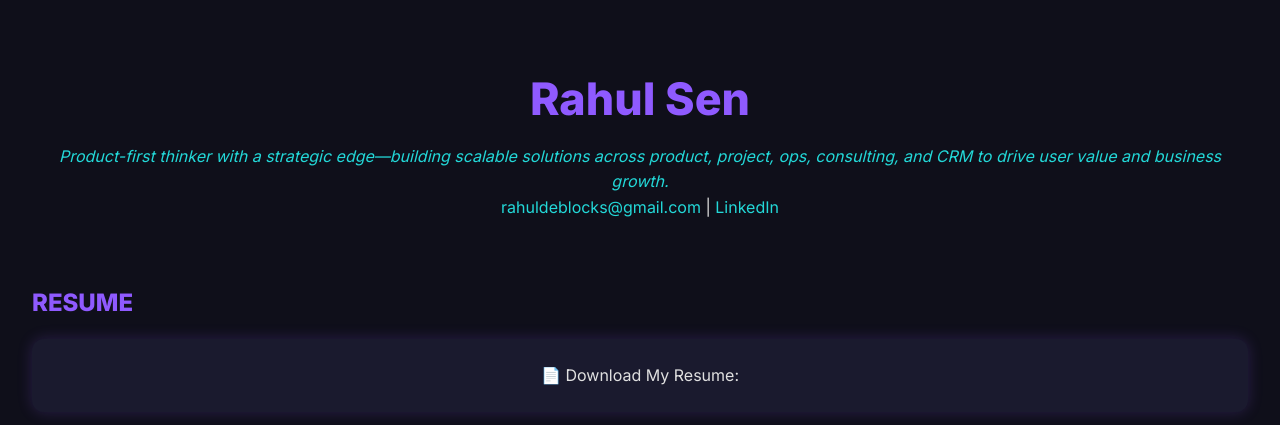
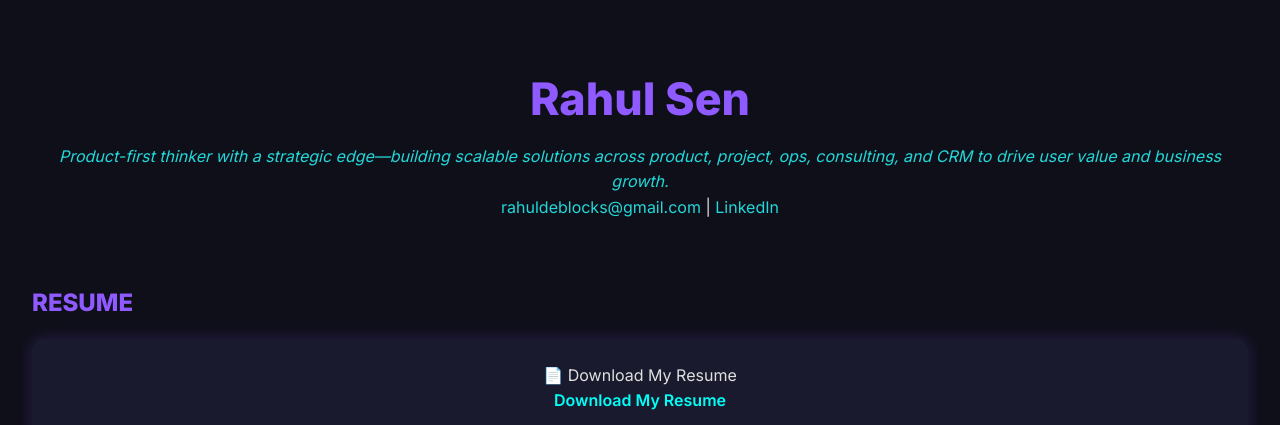
Before and after one commit to 1rahulsen/1, a plain HTML site: page index.html in a window 1280 px wide. Shown: the top 425 px of the page. Drawn offline with Linux system fonts and the light colour scheme.

Commit message:
Update index.html

```diff
--- a/index.html
+++ b/index.html
@@ -100,8 +100,8 @@
   <section id="RESUME">
   <h2>RESUME</h2>
   <div class="card" style="text-align:center;">
-    <p>📄 Download My Resume:</p>
-    <a href="RAHUL_SEN_Resume.pdf" download style="color:#00fff7; font-weight:600;"></a>
+    <p>📄 Download My Resume</p>
+    <a href="RAHUL_SEN_Resume.pdf" download style="color:#00fff7; font-weight:600;">Download My Resume</a>
   </div>
 </section>
 
```
